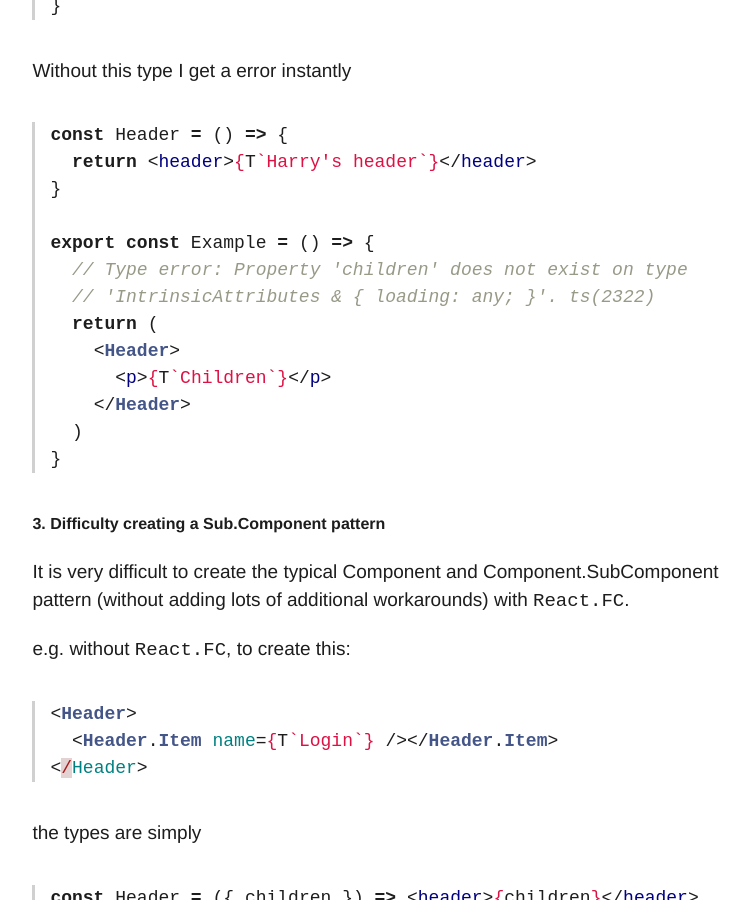
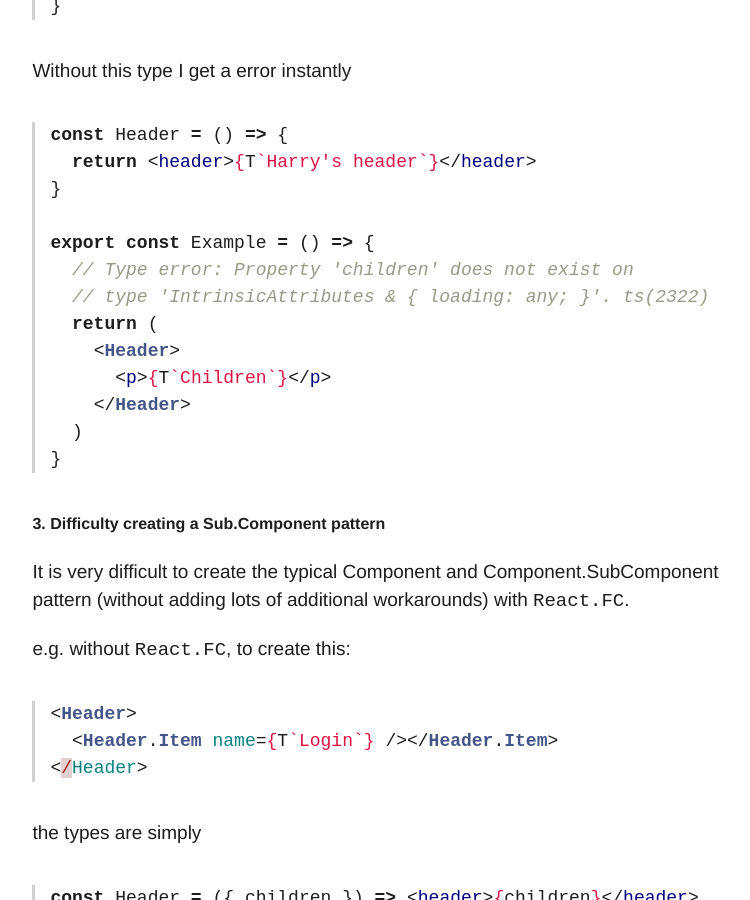
Before and after one commit to harrymt/blog, a Jekyll site: the page built from _posts/2020-05-20-react-typescript-react-fc.md, in a window 1280 px wide and 900 px high, scrolled down 4299 px. Shown: the whole window, without its empty margins (262-1012 px from the left). Built offline with Jekyll 4.4.1, drawn with Linux system fonts in a browser that asks for light colours.

```diff
--- a/_posts/2020-05-20-react-typescript-react-fc.md
+++ b/_posts/2020-05-20-react-typescript-react-fc.md
@@ -162,8 +162,8 @@ const Header = () => {
 }
 
 export const Example = () => {
-  // Type error: Property 'children' does not exist on type
-  // 'IntrinsicAttributes & { loading: any; }'. ts(2322)
+  // Type error: Property 'children' does not exist on
+  // type 'IntrinsicAttributes & { loading: any; }'. ts(2322)
   return (
     <Header>
       <p>{T`Children`}</p>
```
